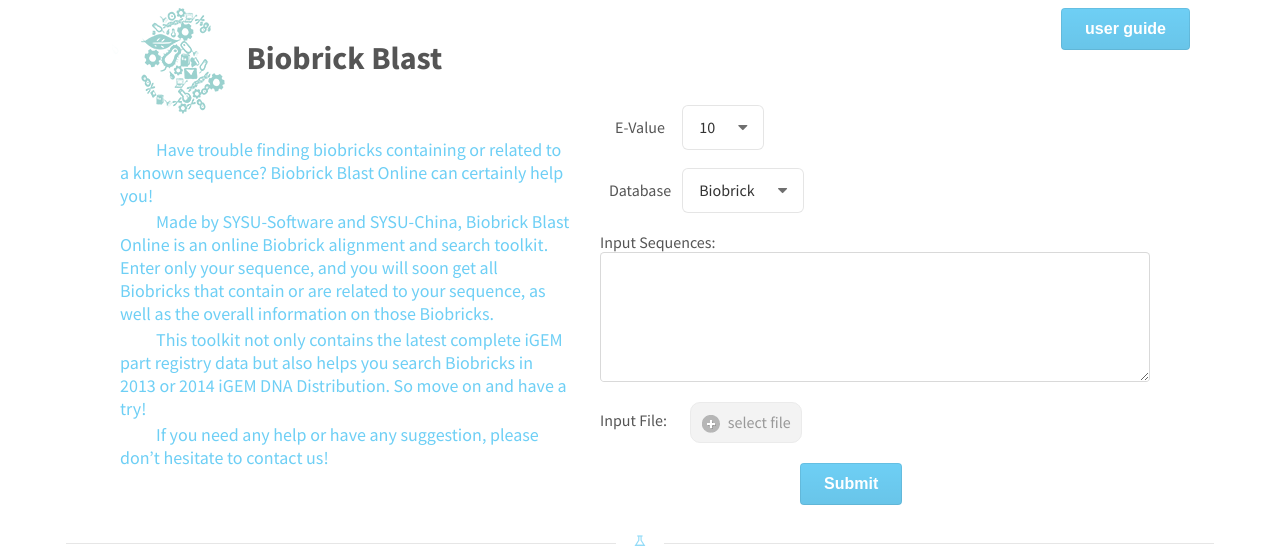
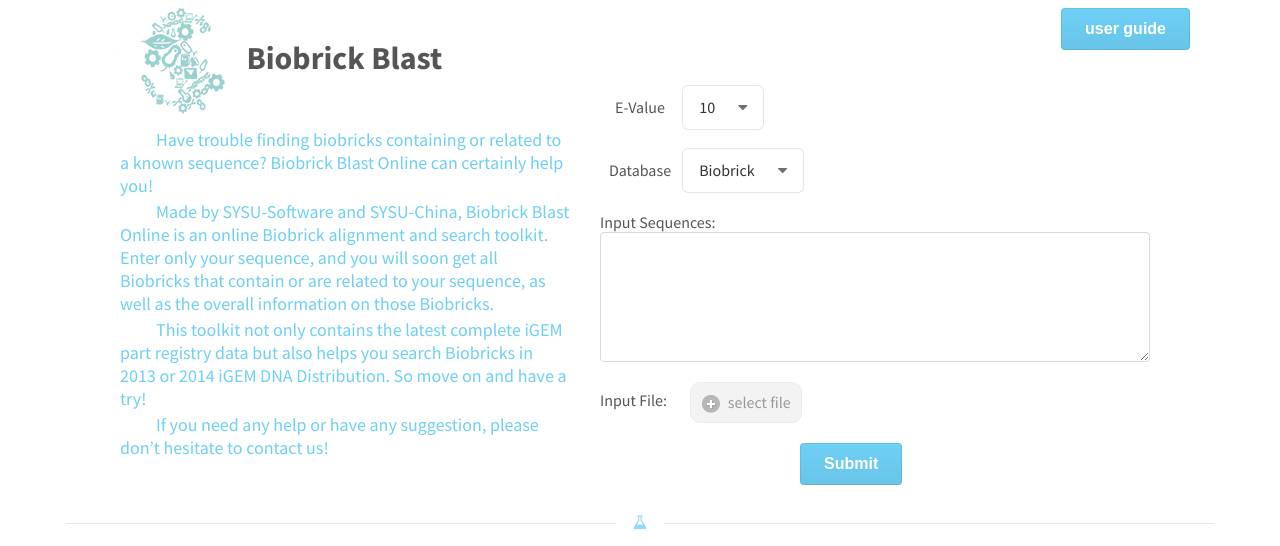
Before and after one commit to cairijun/blast_online, a Flask app: page / in a window 1280 px wide. Shown: the top 546 px of the page. Run offline with Flask 2, Linux system fonts and the light colour scheme.

Commit message:
modify links' css

```diff
--- a/webservice/static/css/biobrickBlast.css
+++ b/webservice/static/css/biobrickBlast.css
@@ -21,7 +21,7 @@ body{
 	float: right;
 }
 .userPanel{
-	margin-top: -25px;
+	margin-top: -45px;
 	overflow: hidden;
 }
 .inputSequences{
@@ -173,7 +173,7 @@ table.scrollTable tbody {
 	margin-left: -47%;
 }
 p.introduction{
-	margin-top: 30px !important;
+	margin-top: 40px !important;
 	font-size: 18px;
 	color: #6ECFF5;
 }
@@ -193,3 +193,6 @@ p.introduction{
 	text-align: center;
 	line-height: 25px;
 }
+a:visited{
+	color: blue;
+};
```
